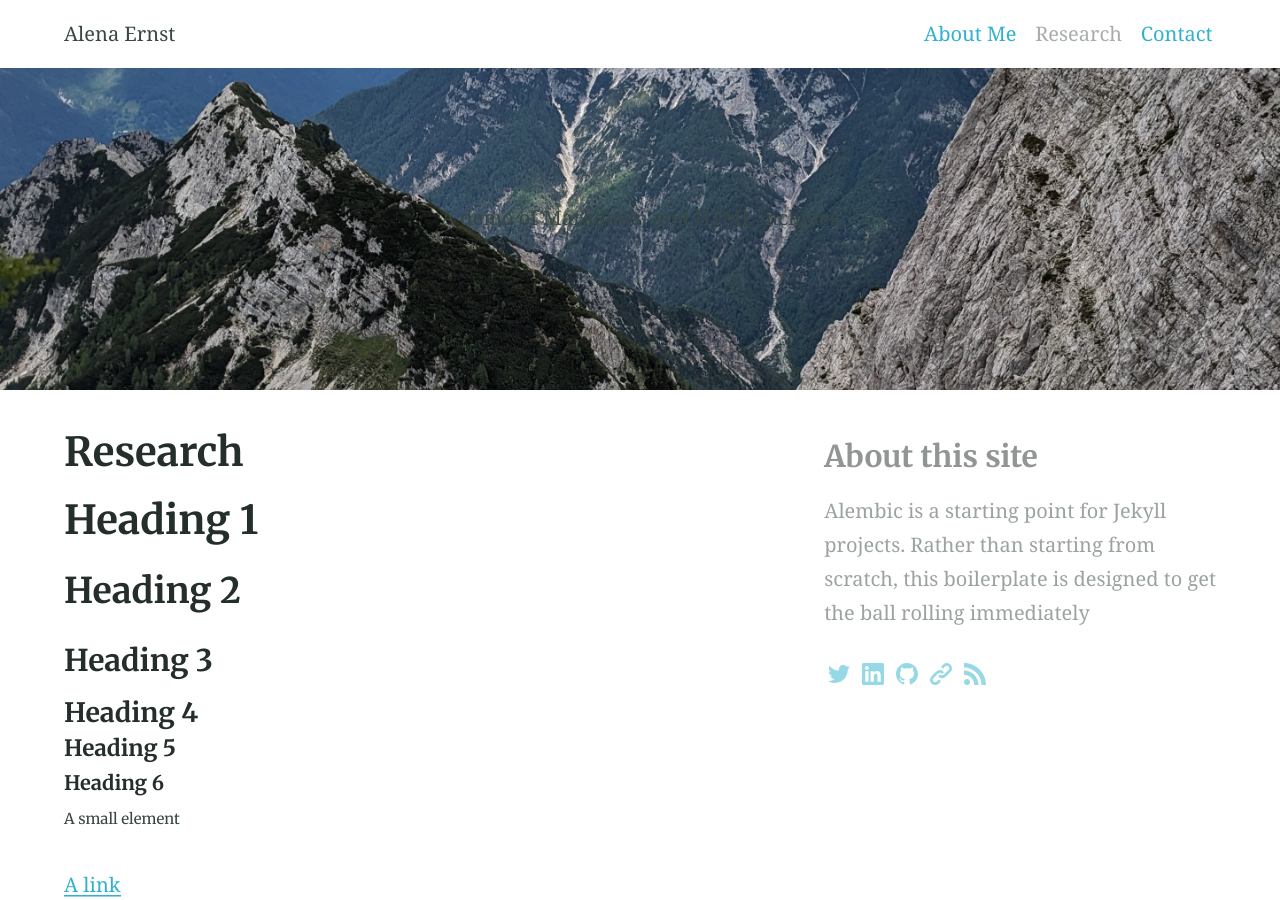
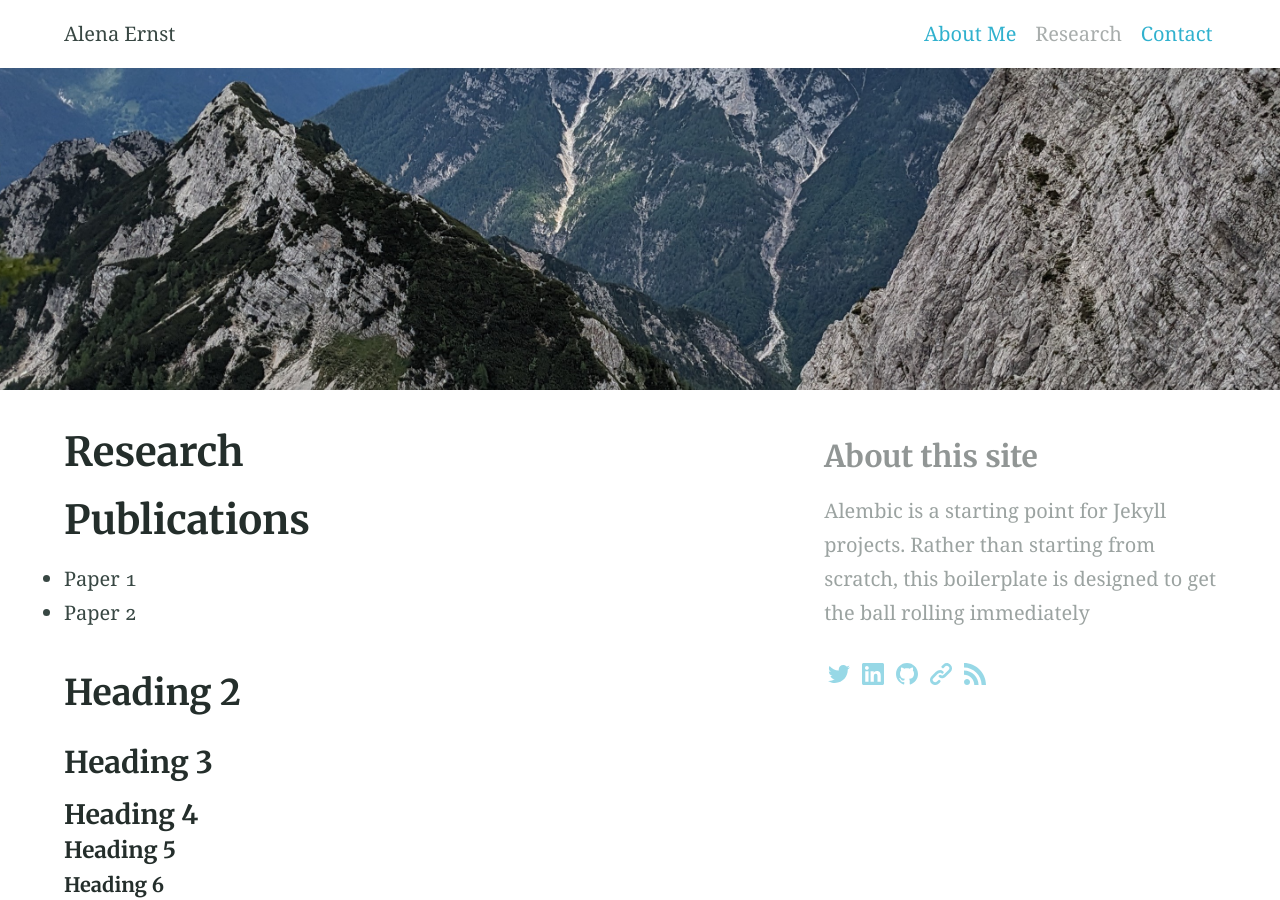
Before and after one commit to alenaernst/alenaernst.github.io, a Jekyll site: the page built from elements.md, in a window 1280 px wide and 900 px high. Built offline with Jekyll 4.4.1, drawn with Linux system fonts in a browser that asks for light colours.

Commit message:
Update elements.md

```diff
--- a/elements.md
+++ b/elements.md
@@ -1,13 +1,16 @@
 ---
-title: Research #Elements
+title: Research
 feature_text: |
-  A demo of Markdown and HTML includes
+[//]: #  A demo of Markdown and HTML includes
 feature_image: "/assets/my-picturecut3.jpg"
 excerpt: "A demo of Markdown and HTML includes"
 aside: true
 ---
 
-# Heading 1
+# Publications
+
+* Paper 1
+* Paper 2
 
 ## Heading 2
 
```
